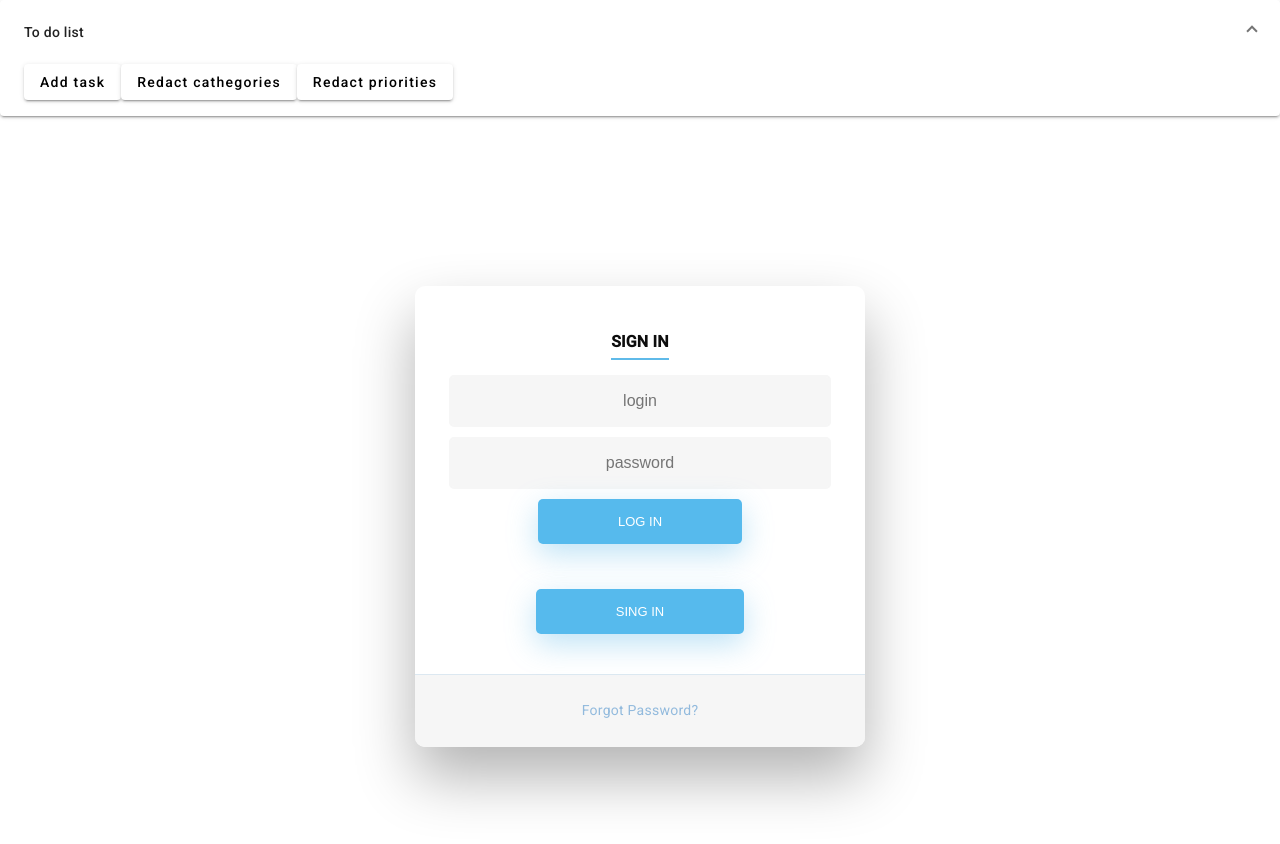
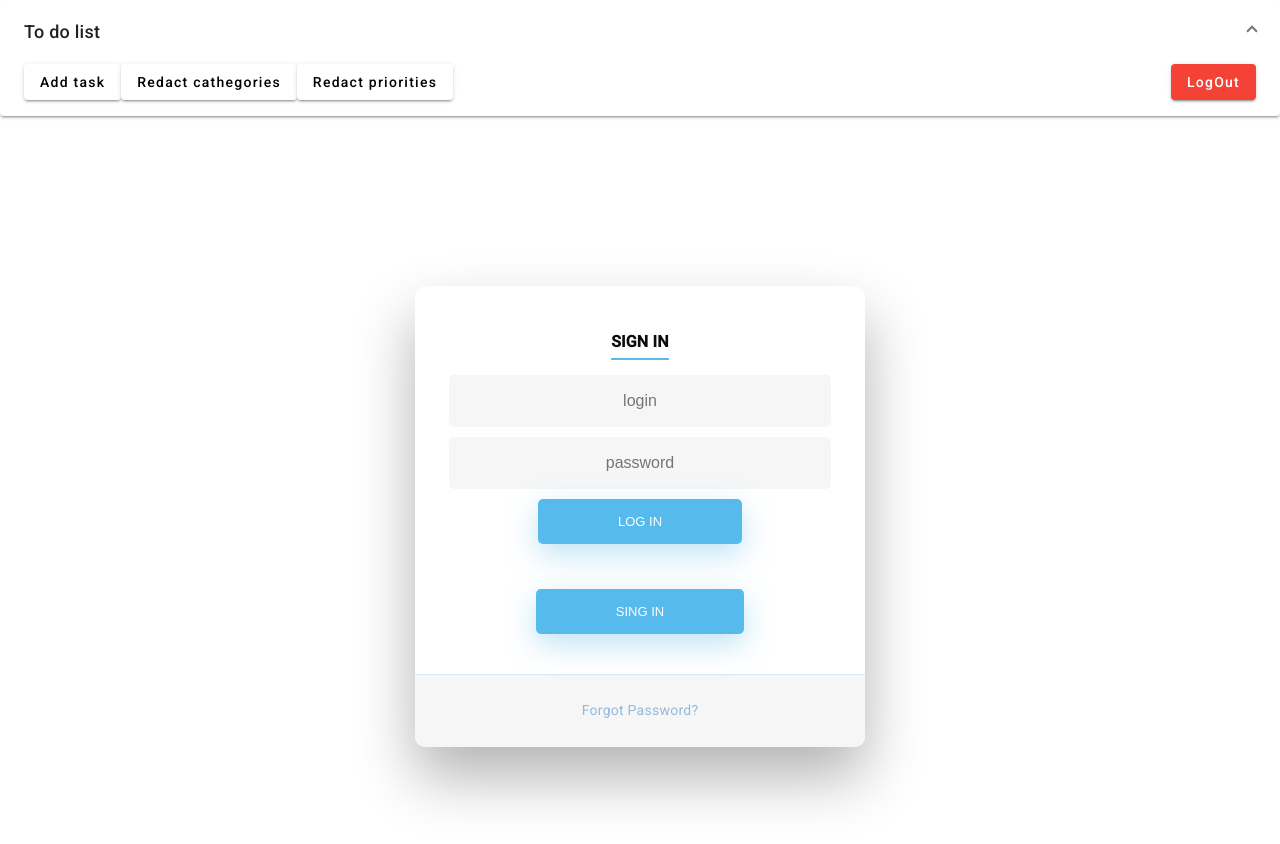
Before and after one commit to YOYOIJJKA/ToDoList, an Angular app: page / in a window 1280 px wide. Both pictures are taken after a click on the button "To do list". Shown: the top 844 px of the page. Built offline with nearby package versions, Linux system fonts and the light colour scheme; data requests are answered from the project's data file.

Commit message:
feat add LogOut button

```diff
--- a/src/app/Services/auth.service.ts
+++ b/src/app/Services/auth.service.ts
@@ -13,6 +13,8 @@ export class AuthService implements CanActivate {
 
   canActivate(): boolean {
     var counter = 0;
+    if (this.users)
+    {
     this.users.forEach(user => {
       if ((user.password) == (this.storageService.getPassword()) && (user.login) == (this.storageService.getLogin())) {
         console.log('authorized')
@@ -28,6 +30,11 @@ export class AuthService implements CanActivate {
       console.log(counter)
       return false;
     }
+  }
+  else
+  {
+    return false;
+  }
   }
 
   async getUsers() {
--- a/src/app/app.component.html
+++ b/src/app/app.component.html
@@ -3,14 +3,20 @@
             <mat-expansion-panel-header>
                 <mat-panel-title>
                     <mat-toolbar-row>
-                        <span>To do list</span>
+                        <span class="project-name">To do list</span>
                     </mat-toolbar-row>
                 </mat-panel-title>
+
             </mat-expansion-panel-header>
                 <mat-toolbar-row>
+                    <div class ="mat-header-row">
+                        <div>
                     <button  mat-raised-button color="basic" (click)="openTaskDialog('0ms', '0ms')">Add task</button>
                     <button  mat-raised-button color="basic" (click)="openCathegoriesDialog('200ms','200ms')">Redact cathegories</button>
                     <button mat-raised-button color="basic" (click)="openPrioritiesDialog('200ms','200ms')">Redact priorities</button>
+                    </div>
+                    <button mat-raised-button color="warn" (click)="logOut()">LogOut</button>
+                </div>
                 </mat-toolbar-row>
         </mat-expansion-panel>
 </header>
--- a/src/app/app.component.scss
+++ b/src/app/app.component.scss
@@ -1,3 +1,13 @@
 .spacer {
     flex: 1 1 auto;
   }
+.mat-header-row
+{
+  width: 100%;
+  display: flex;
+  justify-content: space-between;
+}
+.project-name
+{
+  font-size: large;
+}
--- a/src/app/app.component.ts
+++ b/src/app/app.component.ts
@@ -1,10 +1,11 @@
 import { Component, OnInit } from '@angular/core';
 import { MatDialog } from '@angular/material/dialog';
 import { TaskComponent } from './Components/task/task.component';
-import { audit } from 'rxjs';
 import { CathegoriesComponent } from './Components/cathegories/cathegories.component';
 import { PrioritiesComponent } from './Components/priorities/priorities.component';
 import { AuthService } from './Services/auth.service';
+import { StorageService } from './Services/storage.service';
+import { Router } from '@angular/router';
 
 @Component({
   selector: 'app-root',
@@ -22,7 +23,11 @@ export class AppComponent implements OnInit{
   }
 
   constructor(public dialog: MatDialog,
-    private auth: AuthService) {}
+    private auth: AuthService,
+    private storageService: StorageService,
+    private router: Router ) {}
+
+
   openTaskDialog(enterAnimationDuration: string, exitAnimationDuration: string): void {
     this.dialog.open(TaskComponent, {
       width: "auto",
@@ -46,6 +51,11 @@ export class AppComponent implements OnInit{
     });
   }
 
+  logOut()
+  {
+    this.storageService.clearStorage()
+    this.router.navigateByUrl("")
+  }
 
 }
 
```
